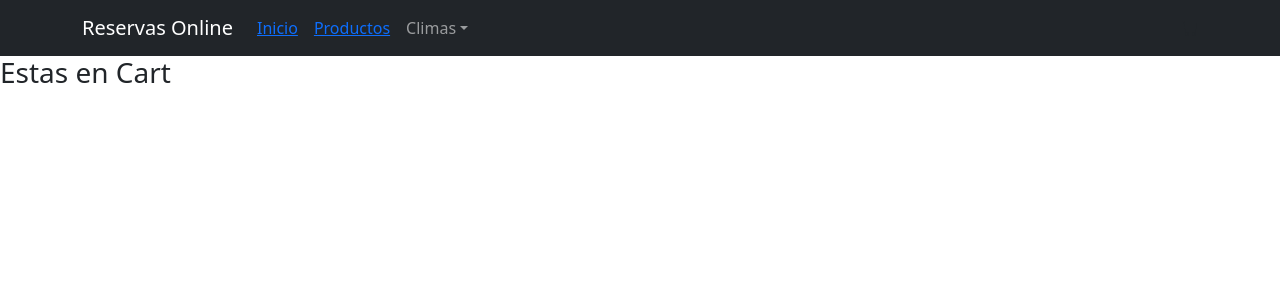
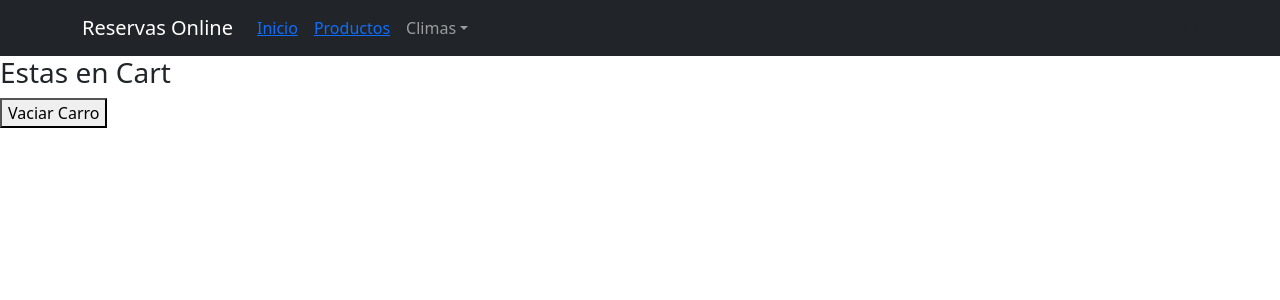
Before and after one commit to agus-a97/tienda-gamer, a React (Create React App) app: page /cart in a window 1280 px wide. Shown: the top 300 px of the page. Built offline with nearby package versions, Linux system fonts and the light colour scheme.

Commit message:
hicimos cambios para el desafio 10

```diff
--- a/src/components/cart/Cart.jsx
+++ b/src/components/cart/Cart.jsx
@@ -3,10 +3,11 @@ import { contexto } from '../cartContext/CartContext';
 
 export const Cart = () => {
 
-  const {cart}=useContext(contexto)
+  const {cart,clear}=useContext(contexto)
   console.log(cart);
 
   return <div>
       <h3>Estas en Cart</h3>
+      <button onClick={clear}>Vaciar Carro</button>
   </div>;
 };
--- a/src/components/cartContext/CartContext.jsx
+++ b/src/components/cartContext/CartContext.jsx
@@ -21,9 +21,6 @@ const CartContext = ({ children }) => {
         }
     }
 
-    const removeItem=(id)=>{
-        return cart.filter(element => element.item.id !== id);
-    }
 
     const isInCart = (id) => {
         return cart.some(element => element.item.id === id)
@@ -35,7 +32,7 @@ const CartContext = ({ children }) => {
 
     return (
         <>
-            <contexto.Provider value={{ cart, addToCart, removeItem, clear }}>
+            <contexto.Provider value={{ cart, addToCart, clear }}>
                 {children}
             </contexto.Provider>
         </>
```
